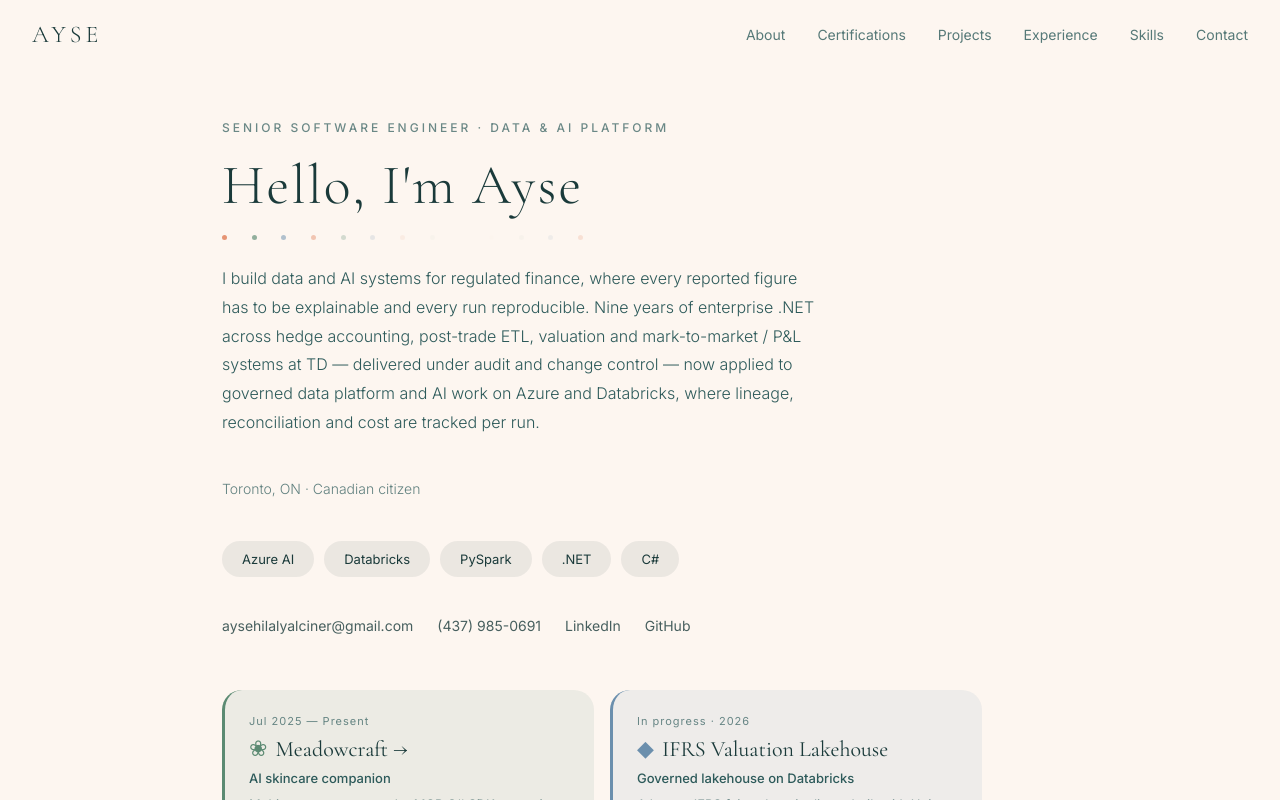
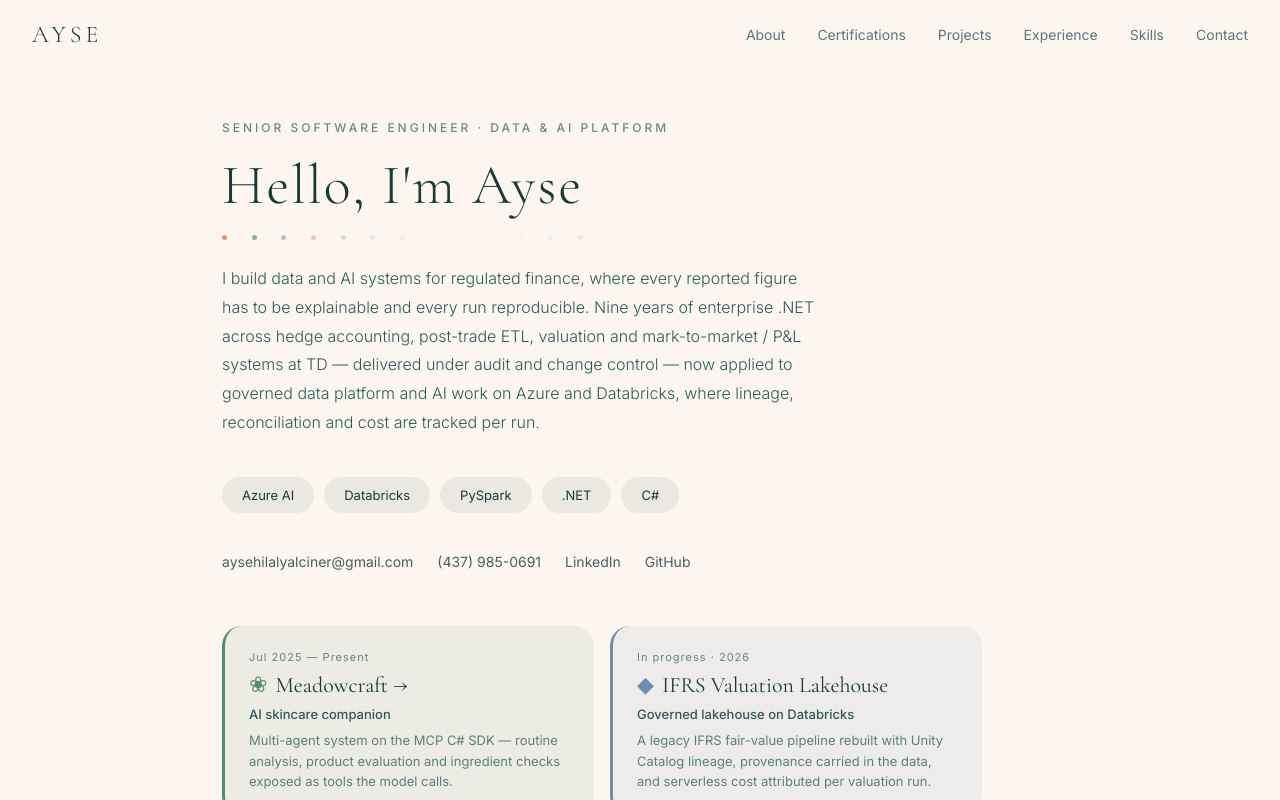
Before and after one commit to ayshilal/portfolio, a React (Create React App) app: page / in a window 1280 px wide. Shown: the top 800 px of the page. Built offline with nearby package versions, Linux system fonts and the light colour scheme; the HTML template or start-up script is replaced by a standard one.

Commit message:
Update App.js

```diff
--- a/src/App.js
+++ b/src/App.js
@@ -437,7 +437,6 @@ function Home({ onNavigate }) {
             lineHeight: 1.7,
             opacity: 0.75,
           }}>
-            Toronto, ON · Canadian citizen
           </p>
 
           {/* Tech Pills */}
```
